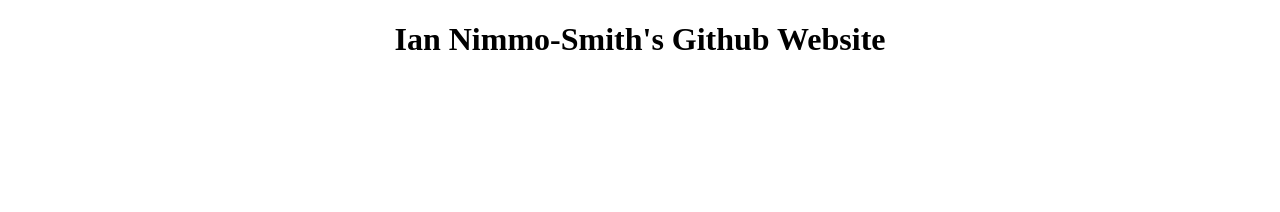
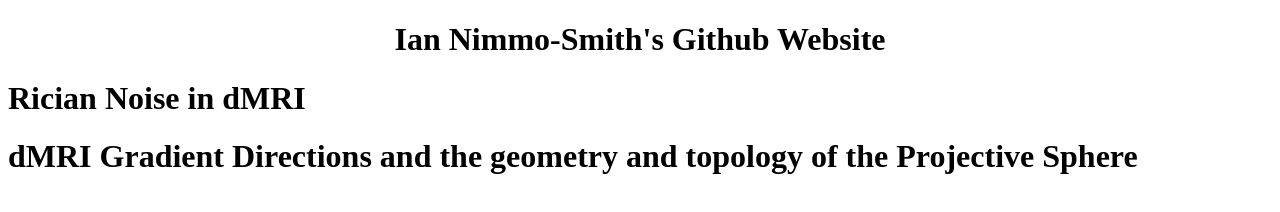
Before and after one commit to iannimmosmith/iannimmosmith.github.com, a plain HTML site: page index.html in a window 1280 px wide. Drawn offline with Linux system fonts and the light colour scheme.

Commit message:
added two section headers

```diff
--- a/index.html
+++ b/index.html
@@ -317,7 +317,12 @@ ul.auto-toc {
 <div class="document" id="ian-nimmo-smith-s-github-website">
 <h1 class="title">Ian Nimmo-Smith's Github Website</h1>
 
-
+<div class="section" id="rician-noise-in-dmri">
+<h1>Rician Noise in dMRI</h1>
+</div>
+<div class="section" id="dmri-gradient-directions-and-the-geometry-and-topology-of-the-projective-sphere">
+<h1>dMRI Gradient Directions and the geometry and topology of the Projective Sphere</h1>
+</div>
 </div>
 </body>
 </html>
```
Also changed, not shown: 1 other file.
